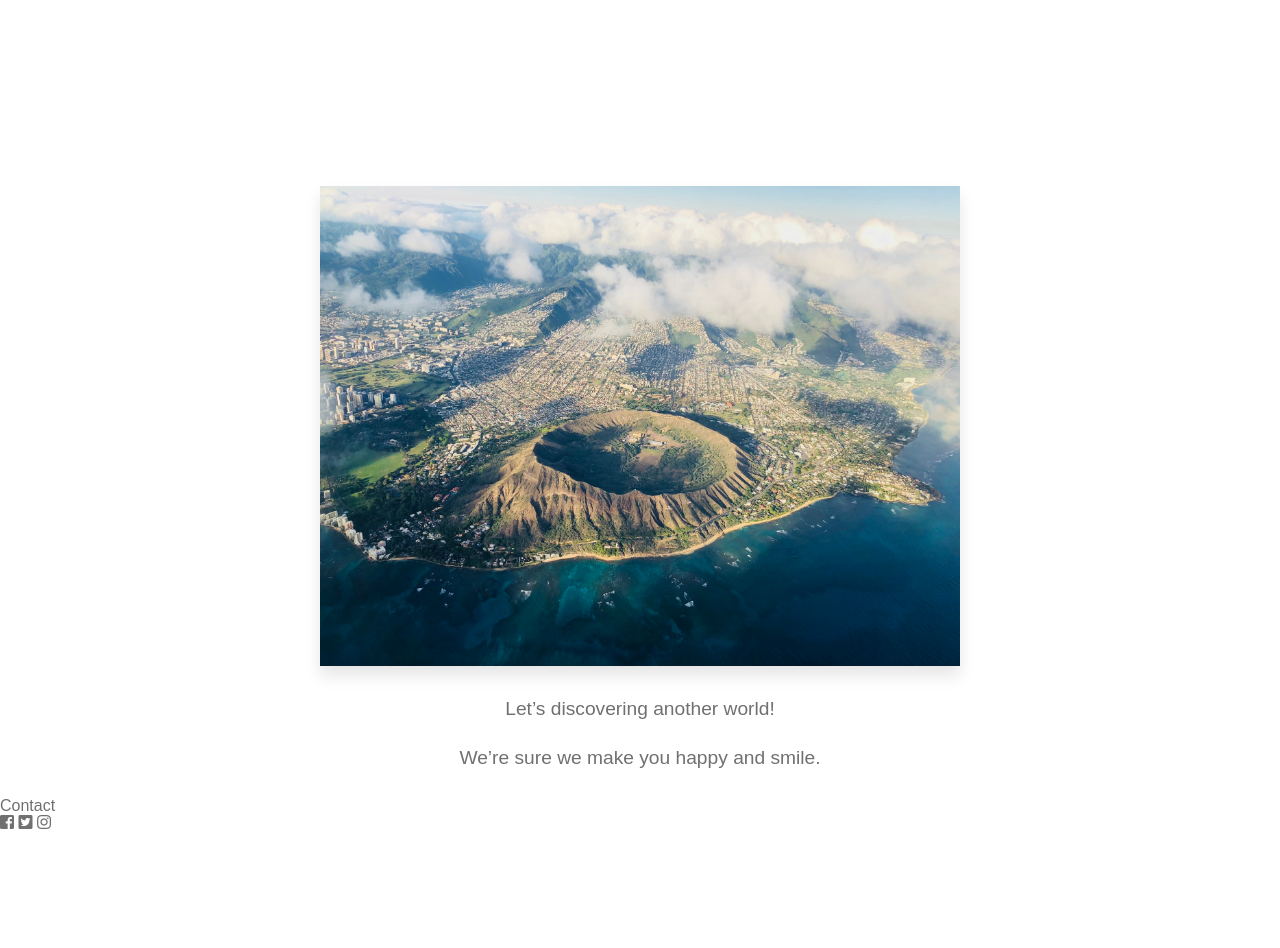
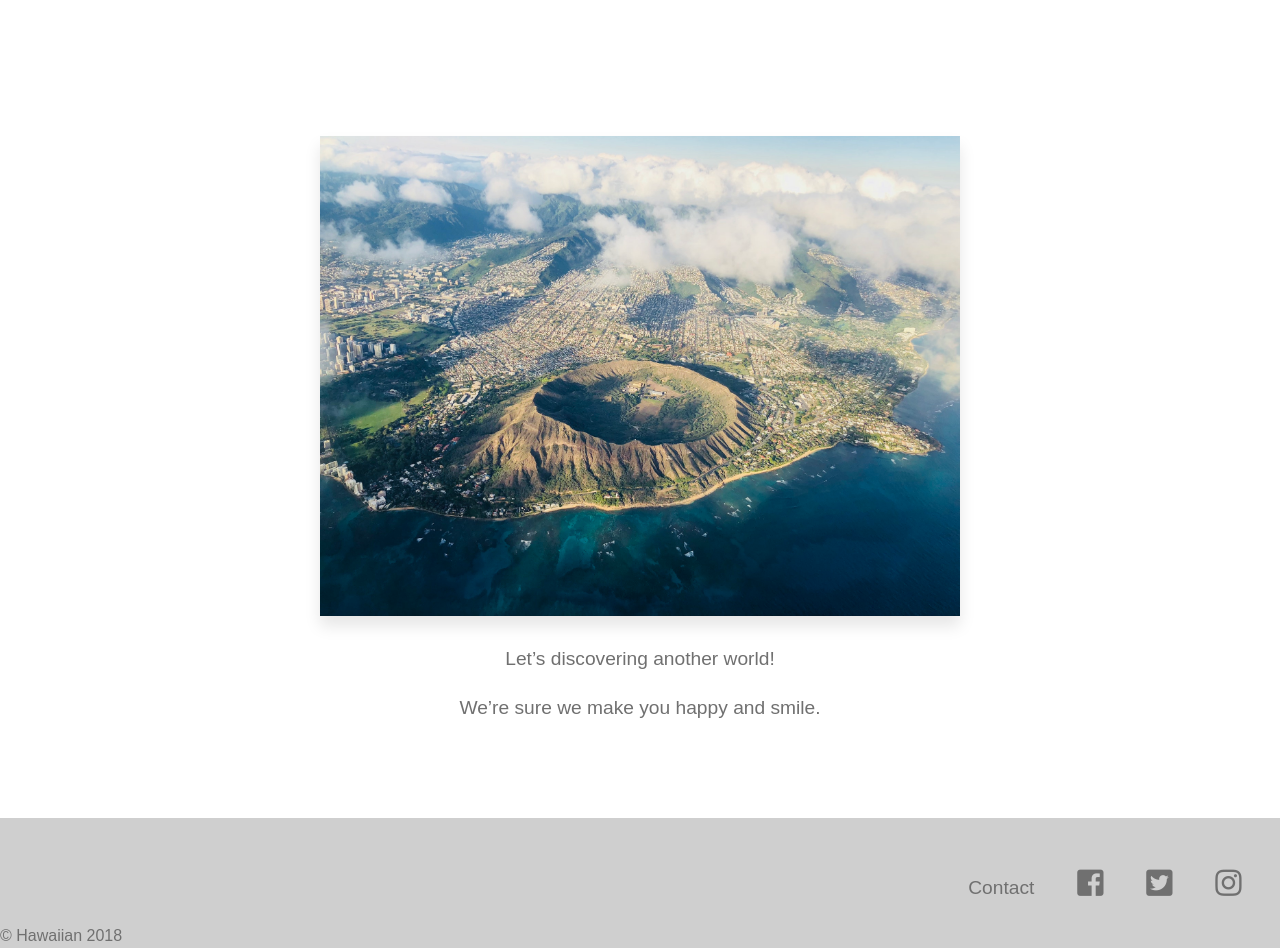
Before and after one commit to suusan11/website-exercise-2, a website: page index.html in a window 1280 px wide. Shown: the part 4140-5088 px from the top of the page. Before the commit the page ends 4971 px from the top, so only its background shows below. Drawn offline with Linux system fonts and the light colour scheme; a web font is replaced by a local one.

Commit message:
created footer

```diff
--- a/index.html
+++ b/index.html
@@ -104,11 +104,12 @@
 
 	<footer>
 		<div class="footer-nav">
-			<p>Contact</p>
-			<i class="fab fa-facebook-square"></i>
-			<i class="fab fa-twitter-square"></i>
-			<i class="fab fa-instagram"></i>
+			<p><a href="#">Contact</a></p>
+			<a href=""><i class="fab fa-facebook-square"></i></a>
+			<a href=""><i class="fab fa-twitter-square"></i></a>
+			<a href=""><i class="fab fa-instagram"></i></a>
 		</div>
+		<p>&copy; Hawaiian 2018</p>
 	</footer>
 </body>
 </html>
--- a/scss/_bottom.scss
+++ b/scss/_bottom.scss
@@ -1,7 +1,7 @@
 .bottom {
 	width: $section-width;
 	text-align: center;
-	margin-top: 300px;
+	margin: 250px 0 100px;
 
 	img {
 		width: $width-section-img;
--- /dev/null
+++ b/scss/_footer.scss
@@ -0,0 +1,28 @@
+footer {
+	width: 100%;
+	height: 130px;
+	background-color: $background-color-header-footer;
+
+	.footer-nav {
+		width: 100%;
+		height: 60px;
+		display: inline-block;
+		text-align: right;
+		margin-top: 50px;
+
+		p {
+			font-size: $font-size-p;
+			display: inline-block;
+			margin-right: $margin-right-footer-items;
+		}
+
+		i {
+			font-size: 1.875rem;
+			margin-right: $margin-right-footer-items;
+		}
+
+		a {
+			color: $font-color-base
+		}
+	}
+}
--- a/scss/_variable.scss
+++ b/scss/_variable.scss
@@ -1,7 +1,6 @@
 //background-color
 $background-color-body: #ffffff;
 $background-color-header-footer: #CFCFCF;
-
 
 //section
 $section-width: 100%;
@@ -29,3 +28,6 @@ $theme-color-food: #F27E42;
 // section description
 $theme-color-description: #0B61E2;
 $margin-top-paragraph-description: 10%;
+
+//footer
+$margin-right-footer-items: 3%;
--- a/scss/style.scss
+++ b/scss/style.scss
@@ -11,3 +11,4 @@
 @import "_activities.scss";
 @import "_food.scss";
 @import "_bottom.scss";
+@import "_footer.scss";
```
Also changed, not shown: scss/style.css.
